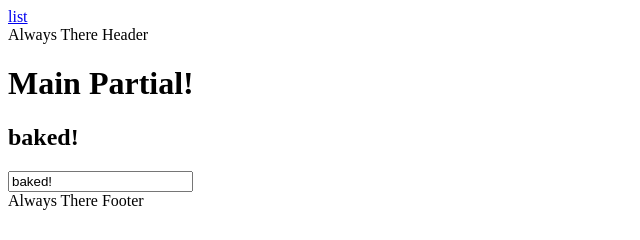
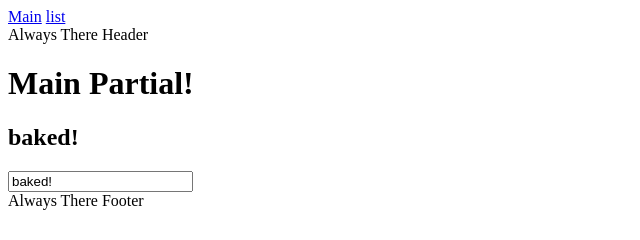
Before and after one commit to Jufebrown/angular-practice, a website: page index.html in a window 1280 px wide. Shown: the full height of the page, 0-640 px from the left. Drawn offline with nearby package versions, Linux system fonts and the light colour scheme; some packages are replaced by stand-ins of ours.

Commit message:
added link to main

```diff
--- a/index.html
+++ b/index.html
@@ -6,12 +6,13 @@
   <link rel="icon" type="image/png" href="images/favicon.ico">
 </head>
 <body ng-app='monkeyButtApp'>
-
+  <a href="#/">Main</a>
   <a href="#/list">list</a>
 
   <header>Always There Header</header>
 
   <div ng-view></div>
+
 
   <footer>Always There Footer</footer>
 
```
